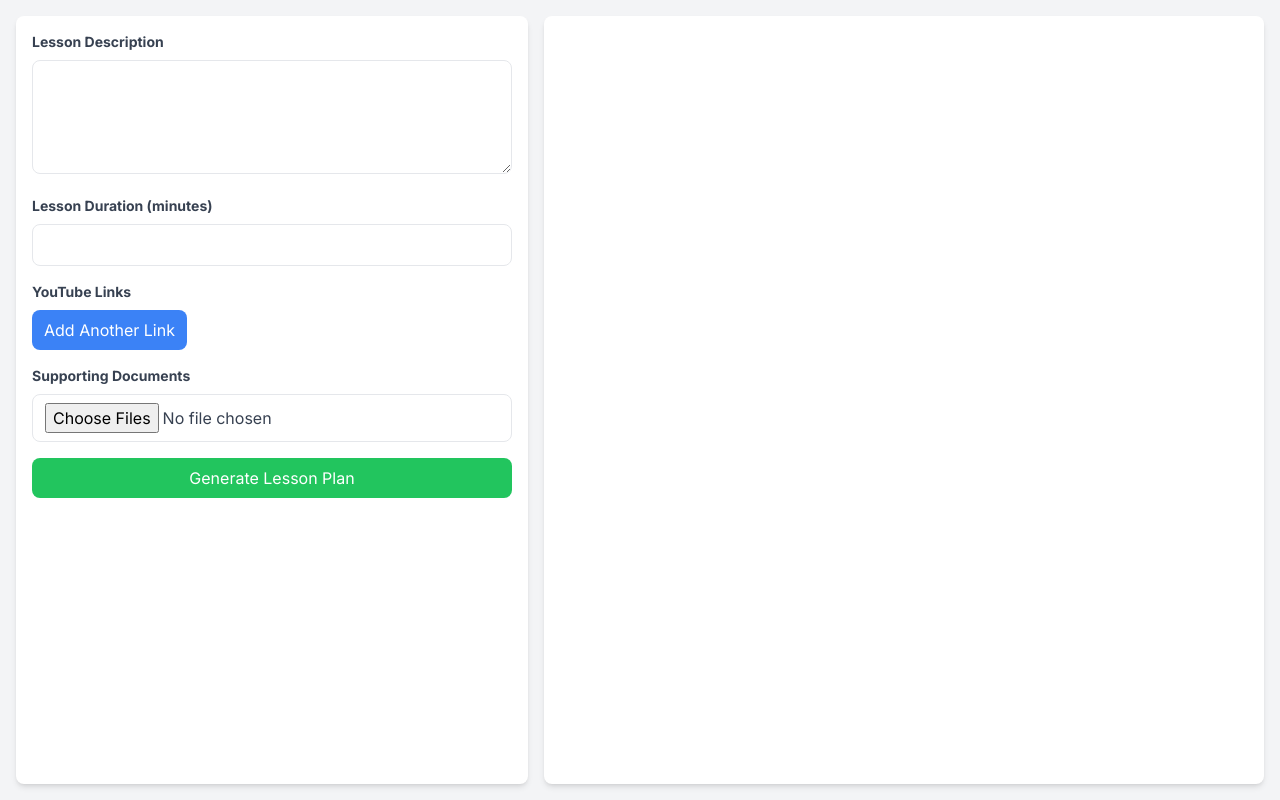
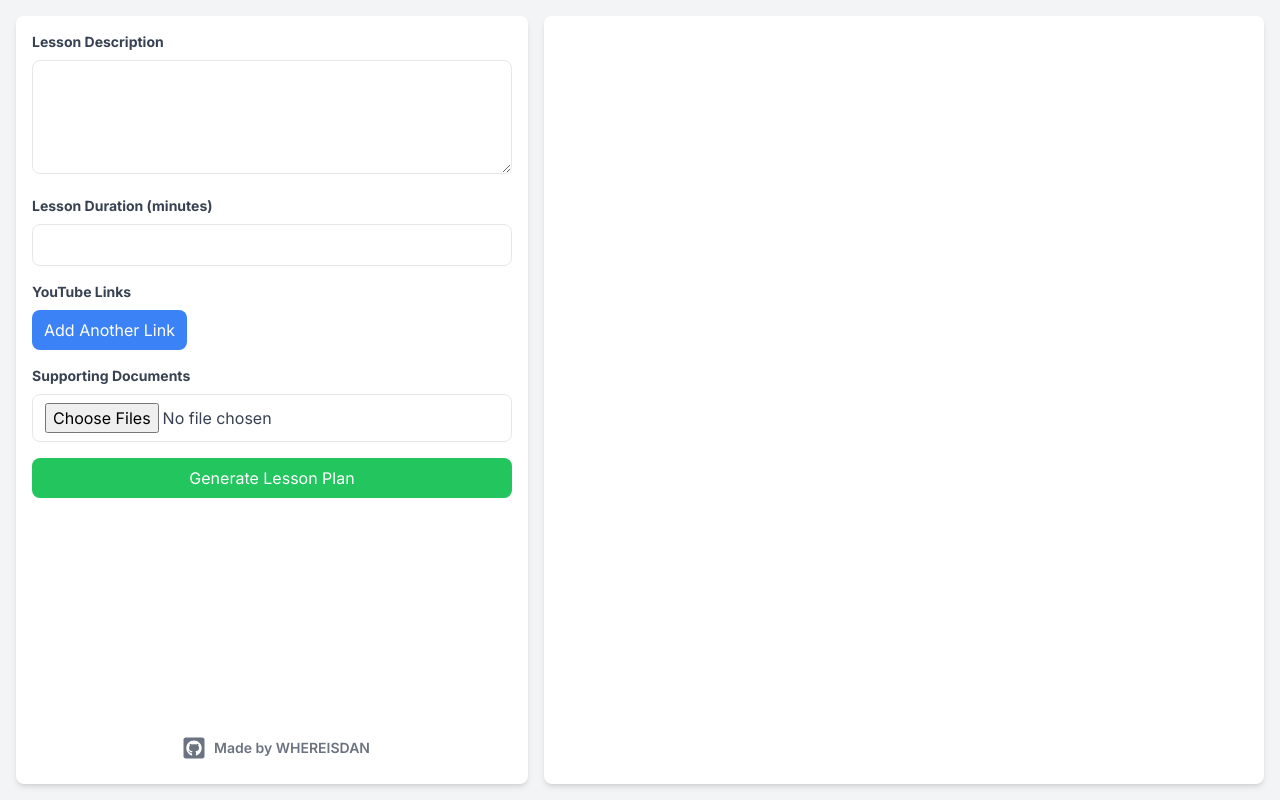
Before and after one commit to WHEREISDAN/lesson-planner, a Next.js app: page / in a window 1280 px wide. Built offline with nearby package versions, Linux system fonts and the light colour scheme.

Commit message:
Added a footer github link

```diff
--- a/package.json
+++ b/package.json
@@ -19,6 +19,7 @@
     "openai": "^4.51.0",
     "react": "^18",
     "react-dom": "^18",
+    "react-icons": "^5.2.1",
     "react-loading-indicators": "^0.2.3",
     "youtube-transcript": "^1.2.1"
   },
--- a/src/components/LessonForm.tsx
+++ b/src/components/LessonForm.tsx
@@ -4,6 +4,7 @@ import { useState, useEffect } from 'react';
 import Markdown from 'markdown-to-jsx';
 import 'tailwindcss/tailwind.css';
 import { Mosaic } from 'react-loading-indicators';
+import { FaGithubSquare } from 'react-icons/fa';
 
 const LessonForm = () => {
   // State variables to manage the form inputs and lesson plan
@@ -84,7 +85,7 @@ const LessonForm = () => {
   return (
     <div className="flex flex-col lg:flex-row justify-center items-start space-y-4 lg:space-y-0 lg:space-x-4 p-4 w-screen">
       {/* Form container */}
-      <div className="w-full lg:max-w-lg h-full md:mx-w-3xl sm:max-w-3xl p-4 bg-white shadow-md rounded-lg">
+      <div className="w-full lg:max-w-lg h-full md:mx-w-3xl sm:max-w-3xl p-4 bg-white shadow-md rounded-lg flex flex-col justify-between">
         <form onSubmit={handleSubmit}>
           <div className="mb-4">
             <label className="block text-gray-700 text-sm font-bold mb-2">Lesson Description</label>
@@ -138,6 +139,12 @@ const LessonForm = () => {
             </button>
           </div>
         </form>
+        <div className='mt-auto flex flex-row justify-center items-center'>
+            <FaGithubSquare onClick={() => window.open('https://www.github.com/WHEREISDAN/', '_blank')} className='cursor-pointer text-2xl m-2 text-gray-500 hover:text-gray-700' />
+            <a href='https://www.github.com/WHEREISDAN' target='_blank' className='cursor-pointer'>
+                <p className='text-center text-gray-500 font-semibold text-sm hover:text-gray-700'>Made by WHEREISDAN</p>
+            </a>
+          </div>
       </div>
 
       {/* Display generated lesson plan or loading indicator */}
--- a/tailwind.config.ts
+++ b/tailwind.config.ts
@@ -1,6 +1,5 @@
-import type { Config } from "tailwindcss";
-
-const config: Config = {
+/** @type {import('tailwindcss').Config} */
+module.exports = {
   content: [
     "./src/pages/**/*.{js,ts,jsx,tsx,mdx}",
     "./src/components/**/*.{js,ts,jsx,tsx,mdx}",
@@ -10,11 +9,11 @@ const config: Config = {
     extend: {
       backgroundImage: {
         "gradient-radial": "radial-gradient(var(--tw-gradient-stops))",
-        "gradient-conic":
-          "conic-gradient(from 180deg at 50% 50%, var(--tw-gradient-stops))",
+        "gradient-conic": "conic-gradient(from 180deg at 50% 50%, var(--tw-gradient-stops))",
       },
     },
   },
-  plugins: [],
+  plugins: [
+    require('@tailwindcss/typography'),
+  ],
 };
-export default config;
```
Also changed, not shown: 1 other file (tests, documents, lock files or other folders).
